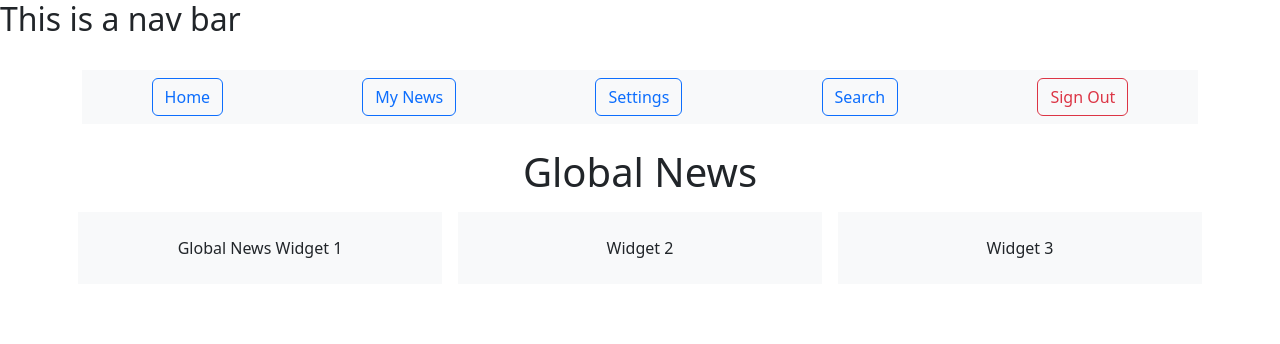
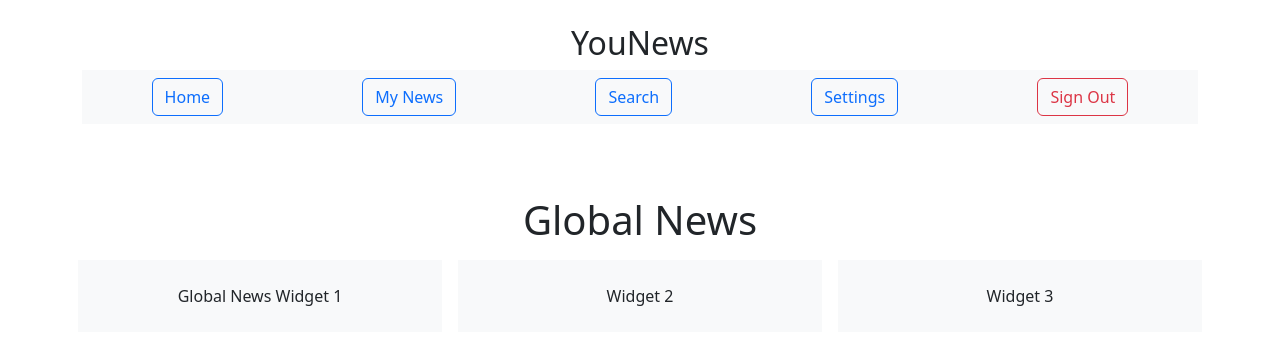
Before and after one commit to olivercappis/news-site, a React (Vite) app in the folder client/: page / in a window 1280 px wide. Shown: the top 344 px of the page. Built offline with nearby package versions, Linux system fonts and the light colour scheme.

Commit message:
Nav bar buttons working

```diff
--- a/client/src/components/navbar.jsx
+++ b/client/src/components/navbar.jsx
@@ -1,6 +1,18 @@
+import { Link } from 'react-router-dom';
 export default function NavBar() {
     return (
-        <h2>This is a nav bar</h2>
+        <div className='container text-center py-4'>
+            <h2>YouNews</h2>
+            <header>
+            <nav className="navbar navbar-expand-lg navbar-light bg-light justify-content-around mb-4">
+            <Link to='/'><button className="btn btn-outline-primary">Home</button></Link>
+            <Link to='/myNews'><button className="btn btn-outline-primary">My News</button></Link>
+            <button className="btn btn-outline-primary">Search</button>
+            <Link to='/settings'><button className="btn btn-outline-primary">Settings</button></Link>
+            <Link to='/login'><button className="btn btn-outline-danger">Sign Out</button></Link>
+        </nav>
+      </header>
+      </div>
     )
 
 }
--- a/client/src/pages/globalLandingPage.jsx
+++ b/client/src/pages/globalLandingPage.jsx
@@ -1,15 +1,7 @@
 const GlobalLandingPage = () => {
   return (
     <div className="container text-center py-4">
-      <header>
-        <nav className="navbar navbar-expand-lg navbar-light bg-light justify-content-around mb-4">
-          <button className="btn btn-outline-primary">Home</button>
-          <button className="btn btn-outline-primary">My News</button>
-          <button className="btn btn-outline-primary">Settings</button>
-          <button className="btn btn-outline-primary">Search</button>
-          <button className="btn btn-outline-danger">Sign Out</button>
-        </nav>
-      </header>
+
 
       <main>
         <h1>Global News</h1>
```
